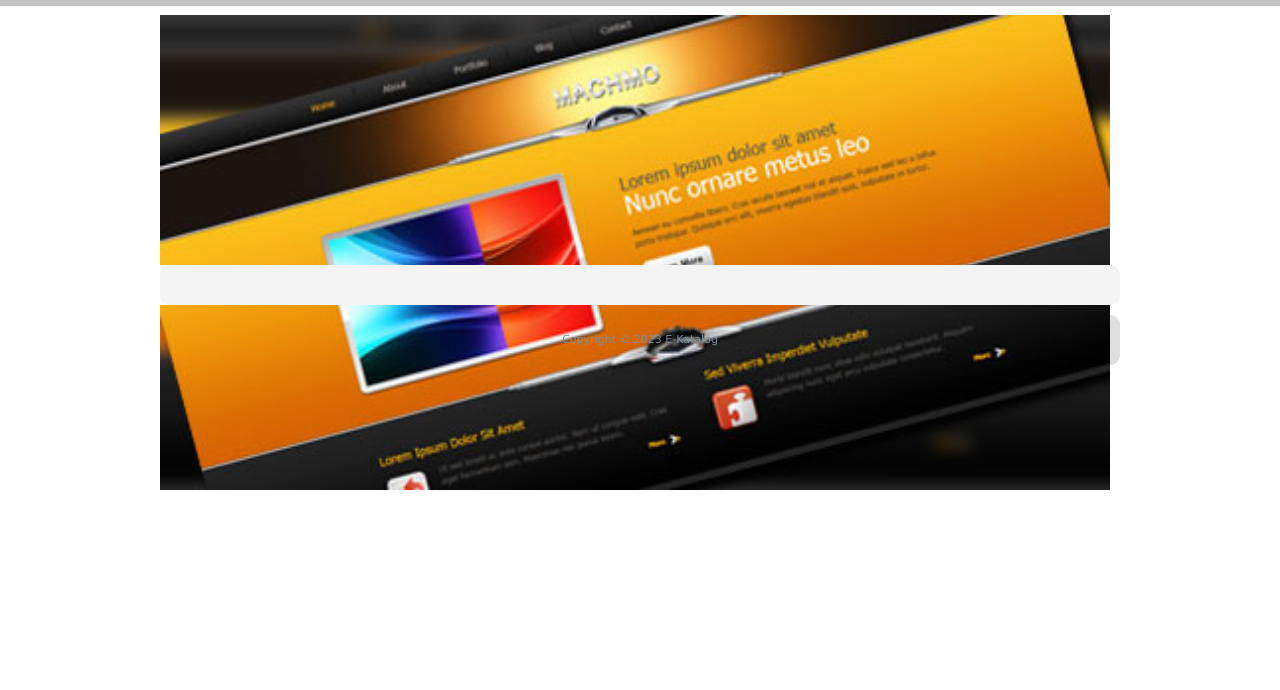
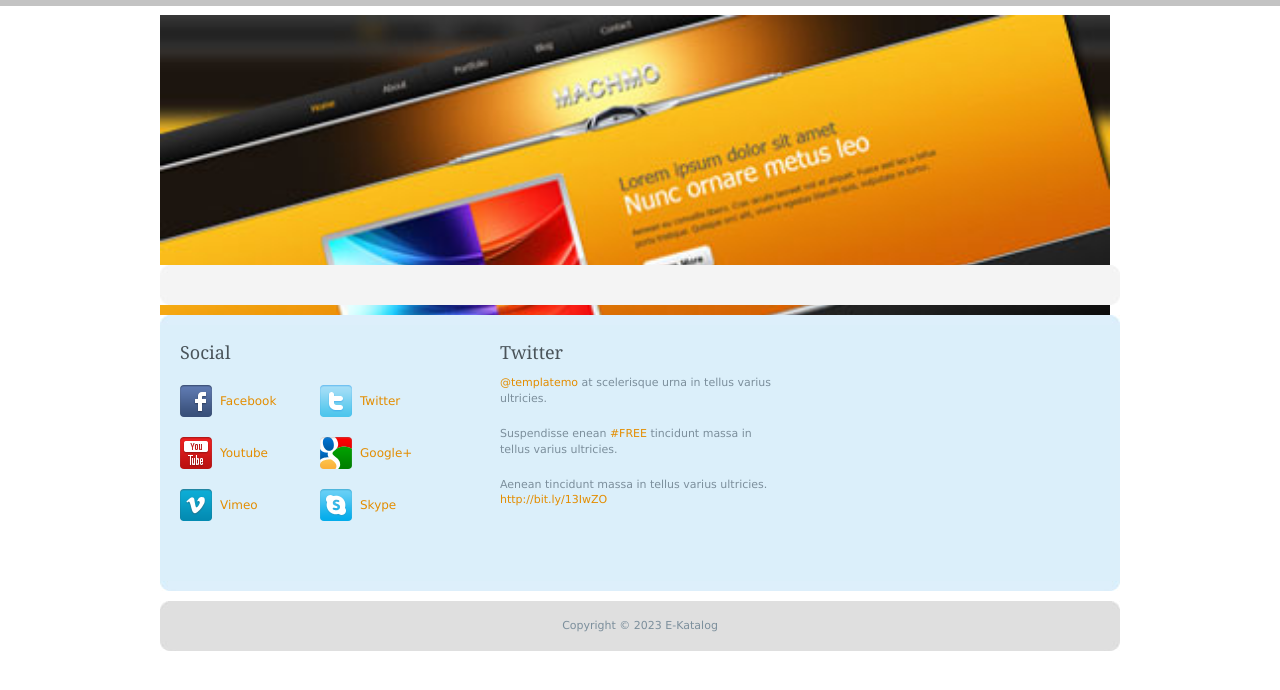
Before and after one commit to Nyanta-23/e-katalog, a PHP site: page /ekatalog/ in a window 1280 px wide. Shown: the top 690 px of the page. Run offline with PHP 8.4, Linux system fonts and the light colour scheme; data that the repository does not hold is empty.

Commit message:
Adding some files in user side

```diff
--- a/admin/lazyLoad.php
+++ /dev/null
@@ -1,3 +0,0 @@
-<div class="preloader flex-column justify-content-center align-items-center">
-  <img class="animation__shake" src="../../assets/dist/img/AdminLTELogo.png" alt="AdminLTELogo" height="60" width="60">
-</div>
--- /dev/null
+++ b/footer.php
@@ -0,0 +1,38 @@
+<div id="templatemo_bottom"><span class="bf bft"></span><span class="bf bfb"></span>
+  <div class="col col_3">
+    <h4>Social</h4>
+    <ul class="nobullet social">
+      <li><a href="#" class="facebook">Facebook</a></li>
+      <li><a href="#" class="twitter">Twitter</a></li>
+      <li><a href="#" class="youtube">Youtube</a></li>
+      <li><a href="#" class="google">Google+</a></li>
+      <li><a href="#" class="vimeo">Vimeo</a></li>
+      <li><a href="#" class="skype">Skype</a></li>
+    </ul>
+  </div>
+
+  <!-- Tiwtter -->
+  <div class="col col_3">
+    <h4>Twitter</h4>
+    <ul class="nobullet twitter">
+      <li><a href="#">@templatemo</a> at scelerisque urna in tellus varius ultricies.</li>
+      <li>Suspendisse enean <a href="#">#FREE</a> tincidunt massa in tellus varius ultricies.</li>
+      <li> Aenean tincidunt massa in tellus varius ultricies. <a href="#">http://bit.ly/13IwZO</a></li>
+    </ul>
+  </div>
+
+  <!-- About -->
+  <?php
+  include "koneksi.php";
+  $query = mysqli_query($koneksi, "SELECT * FROM tb_about");
+  while ($data = mysqli_fetch_array($query)) { ?>
+    <div class="col col_3">
+      <h4><?= $data['judul']; ?></h4>
+      <p><?= $data['isi']; ?></p>
+    </div>
+
+  <?php }  ?>
+
+
+  <div class="clear"></div>
+</div>
--- a/index.php
+++ b/index.php
@@ -41,7 +41,12 @@ data_barang");
         </div>
       <?php } ?>
       <div class="clear"></div>
-    </div> <!-- END of main -->
+    </div>
+    <!-- END of main -->
+    <?php
+    include 'footer.php';
+    ?>
+
     <div id="templatemo_footer">
       Copyright © 2023 E-Katalog
     </div> <!-- END of footer -->
--- a/koneksi.php
+++ b/koneksi.php
@@ -1,10 +1,8 @@
 <?php
-
 $dbName = "ekatalog";
 $username = "root";
 $password = "";
 $dbHost = "localhost";
-
 
 $koneksi = mysqli_connect($dbHost, $username, $password, $dbName);
 
```
Also changed, not shown: admin/sidebarDataBarang.php (deleted, +0 -31 lines), admin/sidebarKategori.php (deleted, +0 -31 lines).
